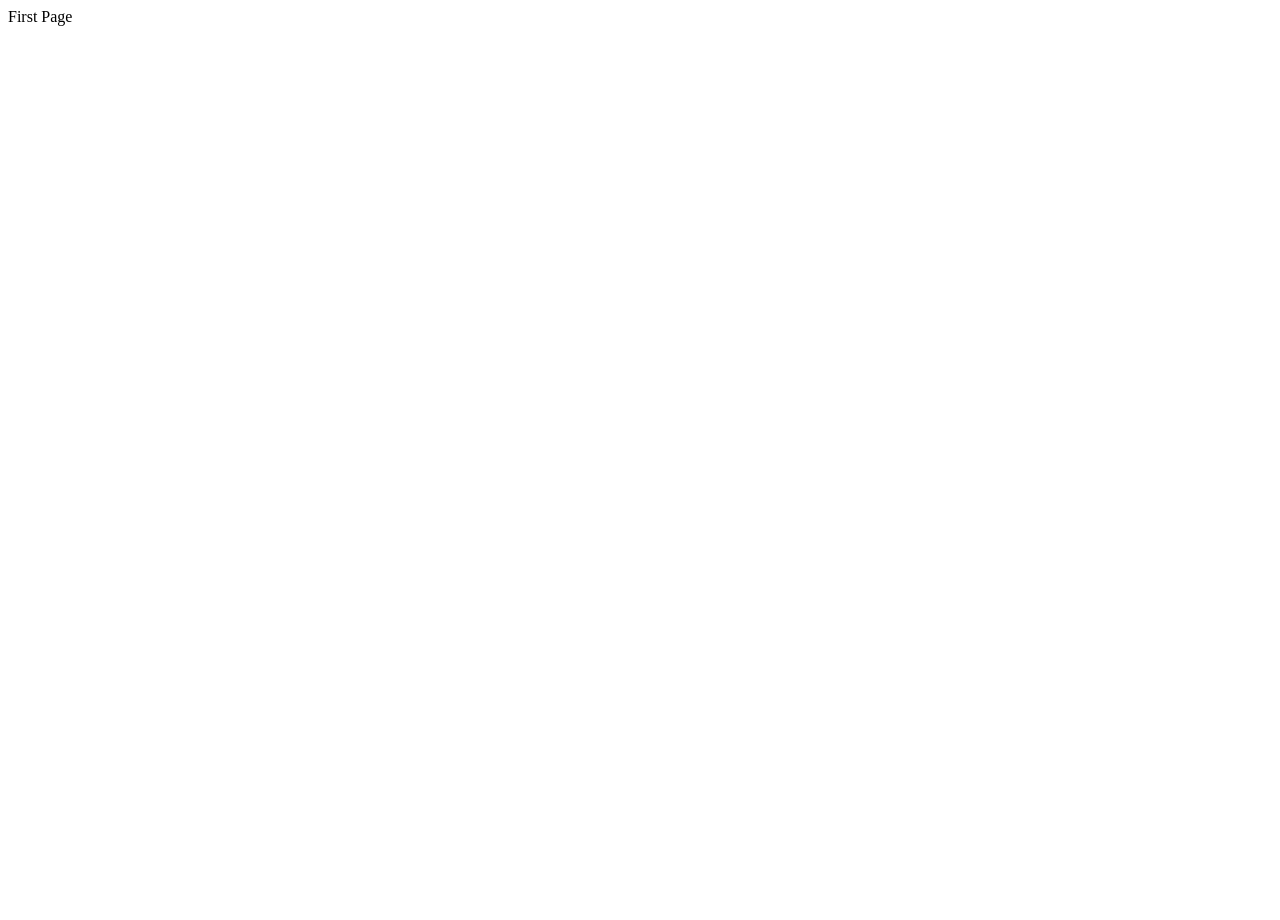
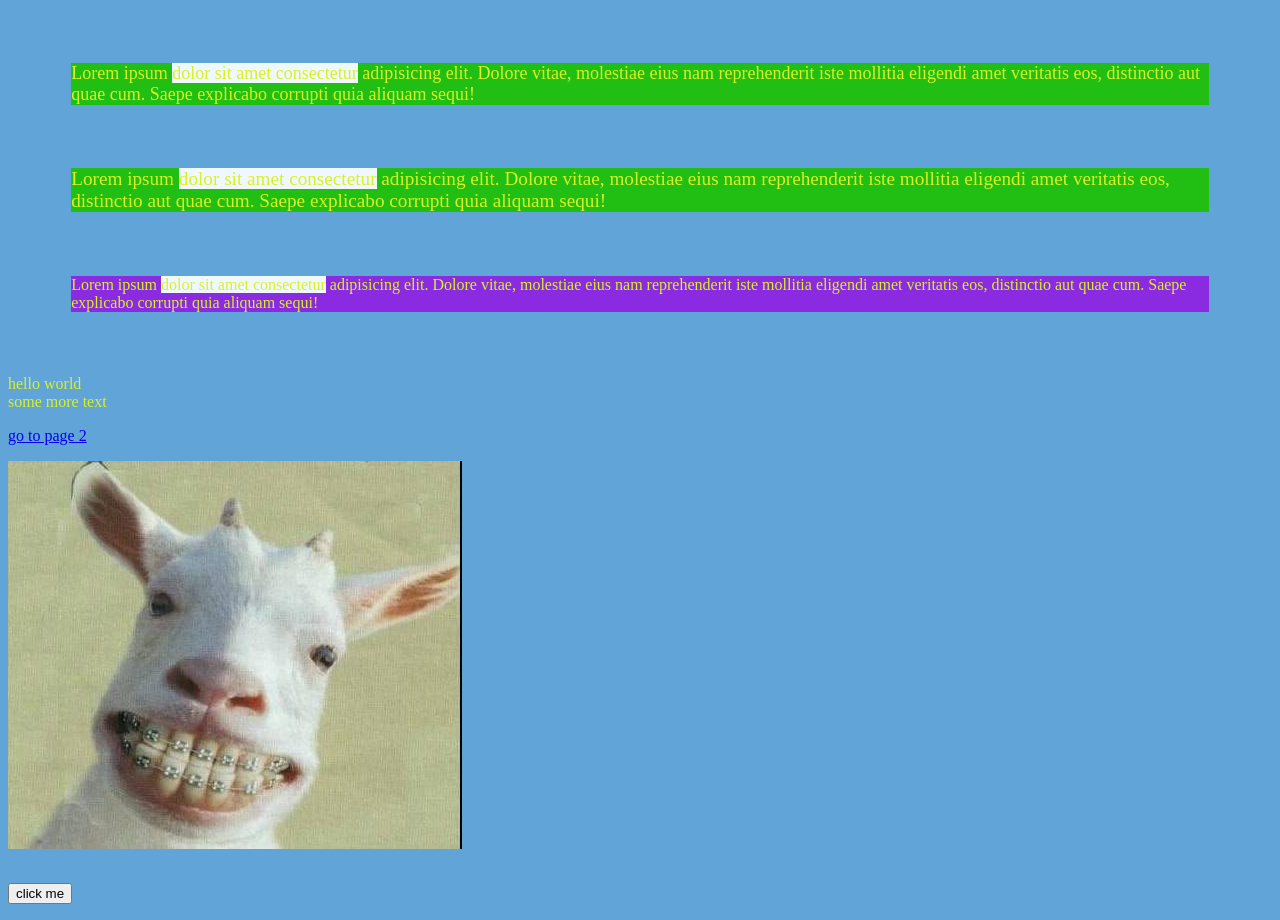
Before and after one commit to digvijay47/cs355, a plain HTML site: page index.html in a window 1280 px wide. Before the commit the page ends 800 px from the top, so only its background shows below. Drawn offline with Linux system fonts and the light colour scheme.

Commit message:
changes
some changes

```diff
--- a/index.html
+++ b/index.html
@@ -1,5 +1,37 @@
 <html>
-    <body>
-        First Page
-    </body>
+    <head>
+        <link rel="stylesheet" href="style.css">
+
+        <title>this is the title</title>
+    </head>
+   <body style="background-color: rgb(96, 164, 216); color: rgb(217, 241, 38);">
+    <div class="superspecial">
+
+        Lorem ipsum <span style="background-color: aliceblue;"> dolor sit amet consectetur</span> adipisicing elit. Dolore vitae, molestiae eius nam reprehenderit iste mollitia eligendi amet veritatis eos, distinctio aut quae cum. Saepe explicabo corrupti quia aliquam sequi!
+    </div>
+    <div class="special">
+
+        Lorem ipsum <span style="background-color: aliceblue;"> dolor sit amet consectetur</span> adipisicing elit. Dolore vitae, molestiae eius nam reprehenderit iste mollitia eligendi amet veritatis eos, distinctio aut quae cum. Saepe explicabo corrupti quia aliquam sequi!
+    </div>
+    <div  class="super">
+
+        Lorem ipsum <span style="background-color: aliceblue;"> dolor sit amet consectetur</span> adipisicing elit. Dolore vitae, molestiae eius nam reprehenderit iste mollitia eligendi amet veritatis eos, distinctio aut quae cum. Saepe explicabo corrupti quia aliquam sequi!
+    </div>
+    <p>
+     hello world
+     <br>
+     some more text
+     <p>
+
+     <a href="page2.html">go to page 2</a>
+     <p>
+     <img src="goat.jpg" >
+     <p>
+     <br>
+     <button id="clickmebutton">click me</button>
+
+   </body>
+   <script src="script.js"></script>
+
+
 </html>
--- /dev/null
+++ b/script.js
@@ -0,0 +1,9 @@
+const $= document.querySelector.bind(document);
+
+//const clckBtn= document.getElementById('clickmebutton')
+const clckBtn= ${'#clickmeBtn'};
+
+clckBtn.addEventListener('click',foo);
+function foo(){
+    alert('helloooo')
+}
--- /dev/null
+++ b/style.css
@@ -0,0 +1,21 @@
+img {
+    width: 200%, height 300%;
+
+}
+div{
+    background-color: blueviolet;
+    margin: 5%;
+    pading: 5%;
+}
+.special{
+    background-color: aqua;
+}
+.superspecial{
+    font-size: large;
+    background-color: rgb(33, 190, 19);
+
+}
+.special{
+    font-size: larger;
+    background-color: rgb(33, 190, 19);
+}
```
Also changed, not shown: page2.html (added, +21 -0 lines), goat.jpg (added).
